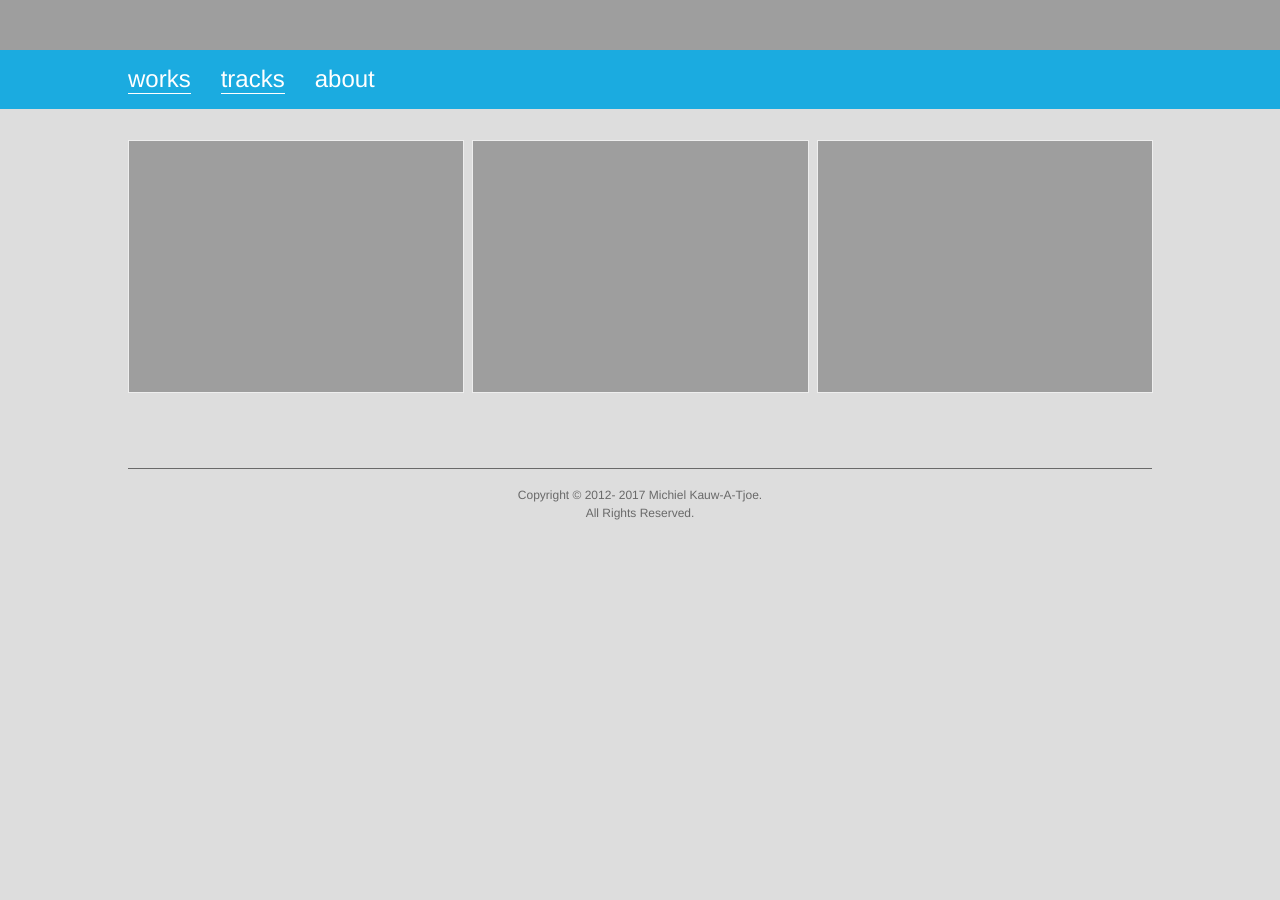
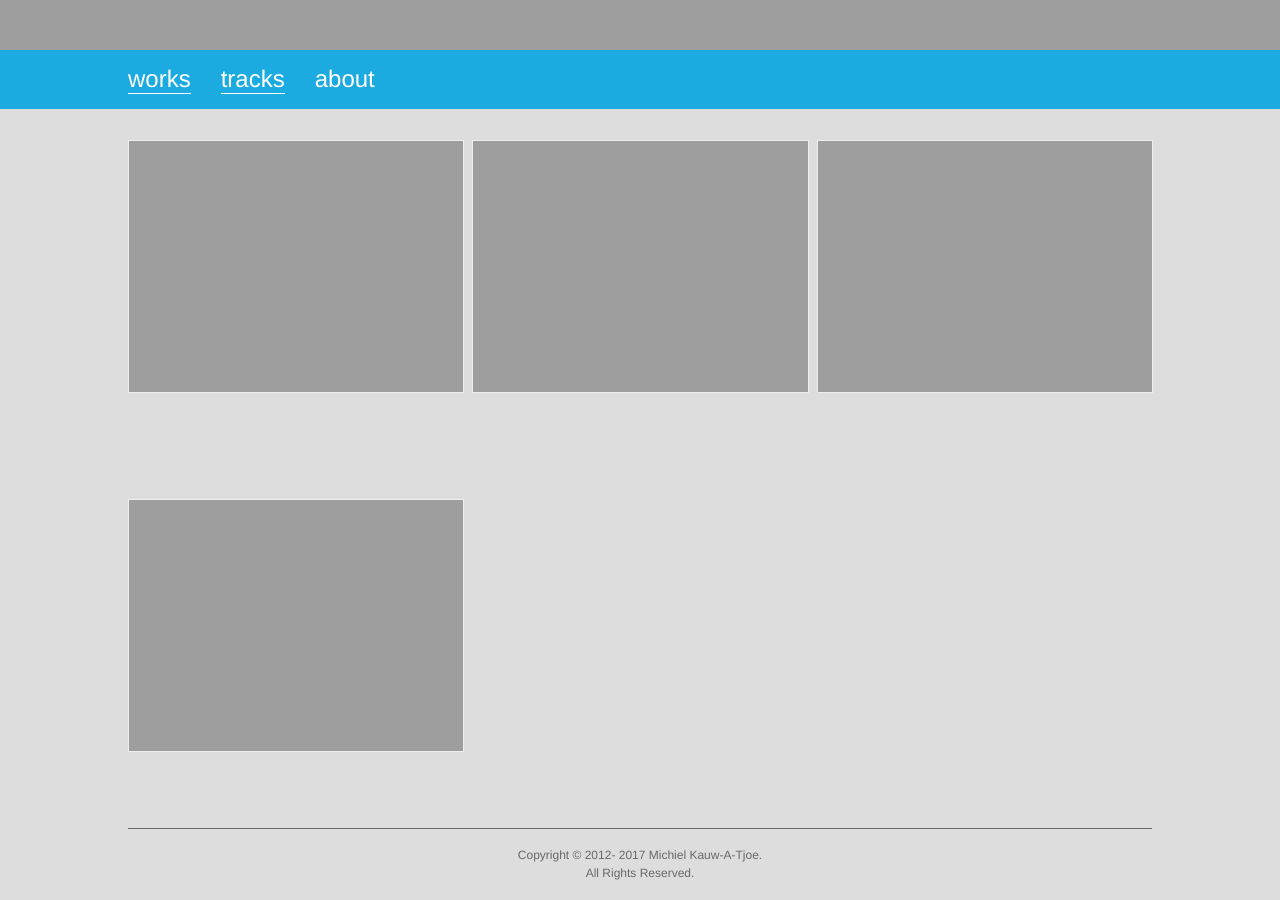
Before and after one commit to michielkauwatjoe/jekyll-portfolio, a Jekyll site: the page built from index.html, in a window 1280 px wide and 900 px high, scrolled down 3656 px. Built offline with Jekyll 4.4.1, drawn with Linux system fonts in a browser that asks for light colours; some web fonts are replaced; before the commit the page ends 4196 px from its top, so only the background shows below that.

Commit message:
Adding new work q

```diff
--- a/index.html
+++ b/index.html
@@ -6,6 +6,13 @@ layout: general
 	<div class="contentcenter">
 
 			<div id="griduneven">
+
+					<div class="gridwrappersquare">
+						<div class="gridsquare">
+							<a href="{{ site.baseurl }}/works/force-of-the-imperial-master/">
+                                <img class="gridsquareimage" src="{{site.bucket}}/works/force-of-the-imperial-master-michielkauwatjoe.com-medium.jpg"/></a>
+						</div>
+					</div>
 
 					<div class="gridwrappersquare">
 						<div class="gridsquare">
--- a/tracks.html
+++ b/tracks.html
@@ -5,7 +5,9 @@ layout: general
 <section id="content">
 	<div class="contentcenter">
 
-<iframe width="905" height="300" scrolling="no" frameborder="no" src="https://w.soundcloud.com/player/?url=https%3A//api.soundcloud.com/tracks/346576741&amp;color=%23ff5500&amp;auto_play=false&amp;hide_related=false&amp;show_comments=true&amp;show_user=true&amp;show_reposts=false&amp;show_teaser=true&amp;visual=true"></iframe>
+<iframe width="905" height="300" scrolling="no" frameborder="no" src="https://w.soundcloud.com/player/?url=https%3A//api.soundcloud.com/tracks/373199606&amp;color=%230490a1&amp;auto_play=false&amp;hide_related=false&amp;show_comments=true&amp;show_user=true&amp;show_reposts=false&amp;show_teaser=true&amp;visual=true"></iframe>
+
+<iframe width="905" height="300" scrolling="no" frameborder="no" src="https://w.soundcloud.com/player/?url=https%3A//api.soundcloud.com/tracks/346576741&amp;color=%230490a1&amp;auto_play=false&amp;hide_related=false&amp;show_comments=true&amp;show_user=true&amp;show_reposts=false&amp;show_teaser=true&amp;visual=true"></iframe>
 
 <iframe width="450" height="450" scrolling="no" frameborder="no" src="https://w.soundcloud.com/player/?url=https%3A//api.soundcloud.com/tracks/185881739&amp;auto_play=false&amp;hide_related=false&amp;show_comments=true&amp;show_user=true&amp;show_reposts=false&amp;visual=true"></iframe>
 
@@ -15,7 +17,6 @@ layout: general
 
 <iframe width="450" height="450" scrolling="no" frameborder="no" src="https://w.soundcloud.com/player/?url=https%3A//api.soundcloud.com/tracks/49482435&amp;auto_play=false&amp;hide_related=false&amp;show_comments=true&amp;show_user=true&amp;show_reposts=false&amp;visual=true"></iframe>
 
-<iframe width="450" height="450" scrolling="no" frameborder="no" src="https://w.soundcloud.com/player/?url=https%3A//api.soundcloud.com/tracks/65396270&amp;auto_play=false&amp;hide_related=false&amp;show_comments=true&amp;show_user=true&amp;show_reposts=false&amp;visual=true"></iframe>
 
 	</div>
 </section>
```
